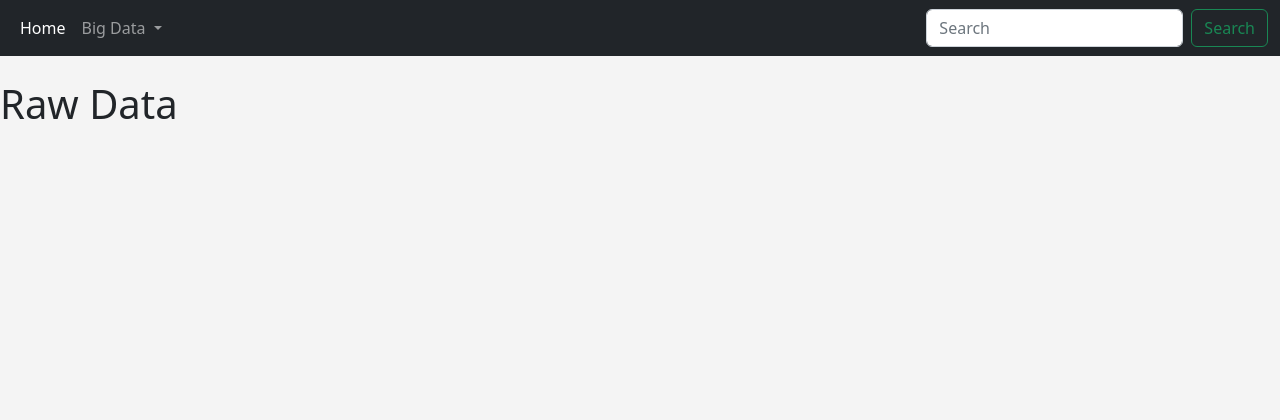
After one commit to da4o88/big_data_purification, a Flask app: page /raw-data in a window 1280 px wide. The commit adds this page. Shown: the top 420 px of the page. Run offline with Flask 2, Linux system fonts and the light colour scheme.

Commit message:
navbar link connected

```diff
--- a/app.py
+++ b/app.py
@@ -4,12 +4,9 @@ from flask_sqlalchemy import SQLAlchemy
 import pandas as pd
 import sqlite3
 
-
 app = Flask(__name__)
 app.config["SQLALCHEMY_DATABASE_URI"] = "sqlite:///data"
 db = SQLAlchemy(app)
-
-
 
 
 @app.route('/')
@@ -18,6 +15,15 @@ def home():  # put application's code here
     return render_template("home.html")
 
 
+@app.route('/raw-data')
+def get_raw_data():
+    return render_template("raw_data.html")
+
+
+@app.route('/show-data')
+def show_data():
+    return render_template("show_data.html")
+
 
 if __name__ == '__main__':
     app.run()
--- a/templates/base_parts/navbar.html
+++ b/templates/base_parts/navbar.html
@@ -7,16 +7,16 @@
     <div class="collapse navbar-collapse" id="navbarSupportedContent">
       <ul class="navbar-nav me-auto mb-2 mb-lg-0">
         <li class="nav-item">
-          <a class="nav-link active" aria-current="page" href="#">Home</a>
+          <a class="nav-link active" aria-current="page" href="/">Home</a>
         </li>
         <li class="nav-item dropdown">
           <a class="nav-link dropdown-toggle" href="#" role="button" data-bs-toggle="dropdown" aria-expanded="false">
             Big Data
           </a>
           <ul class="dropdown-menu">
-            <li><a class="dropdown-item" href="#">Unpurified Data</a></li>
+            <li><a class="dropdown-item" href="/raw-data">Unpurified Data</a></li>
             <li><hr class="dropdown-divider"></li>
-            <li><a class="dropdown-item" href="#">Purified Data</a></li>
+            <li><a class="dropdown-item" href="/show-data">Purified Data</a></li>
           </ul>
         </li>
       </ul>
--- /dev/null
+++ b/templates/raw_data.html
@@ -0,0 +1,4 @@
+{% extends 'base.html' %}
+{% block content %}
+<h1>Raw Data</h1>
+{% endblock %}
--- /dev/null
+++ b/templates/show_data.html
@@ -0,0 +1,4 @@
+{% extends 'base.html' %}
+{% block content %}
+<h1>Cleaned Data</h1>
+{% endblock %}
```
